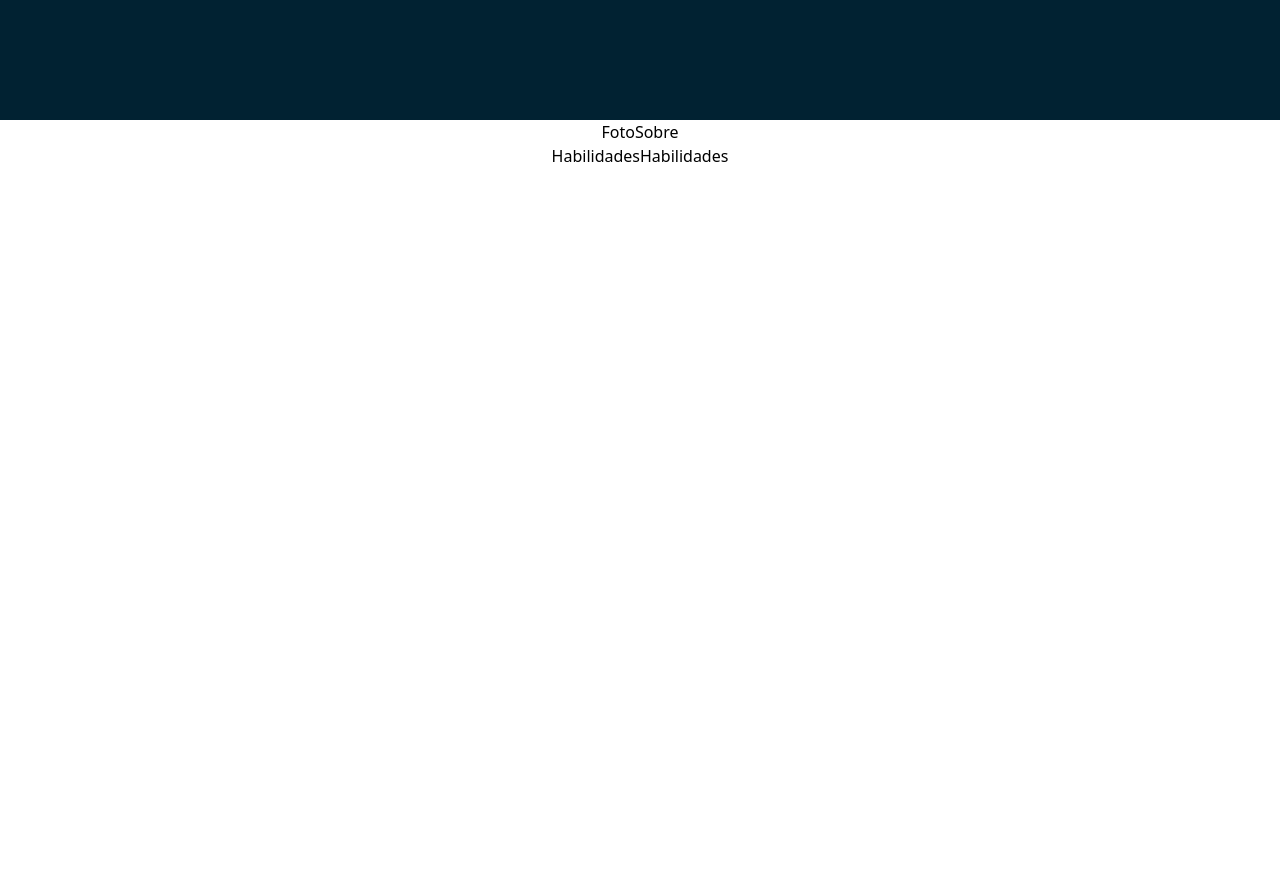
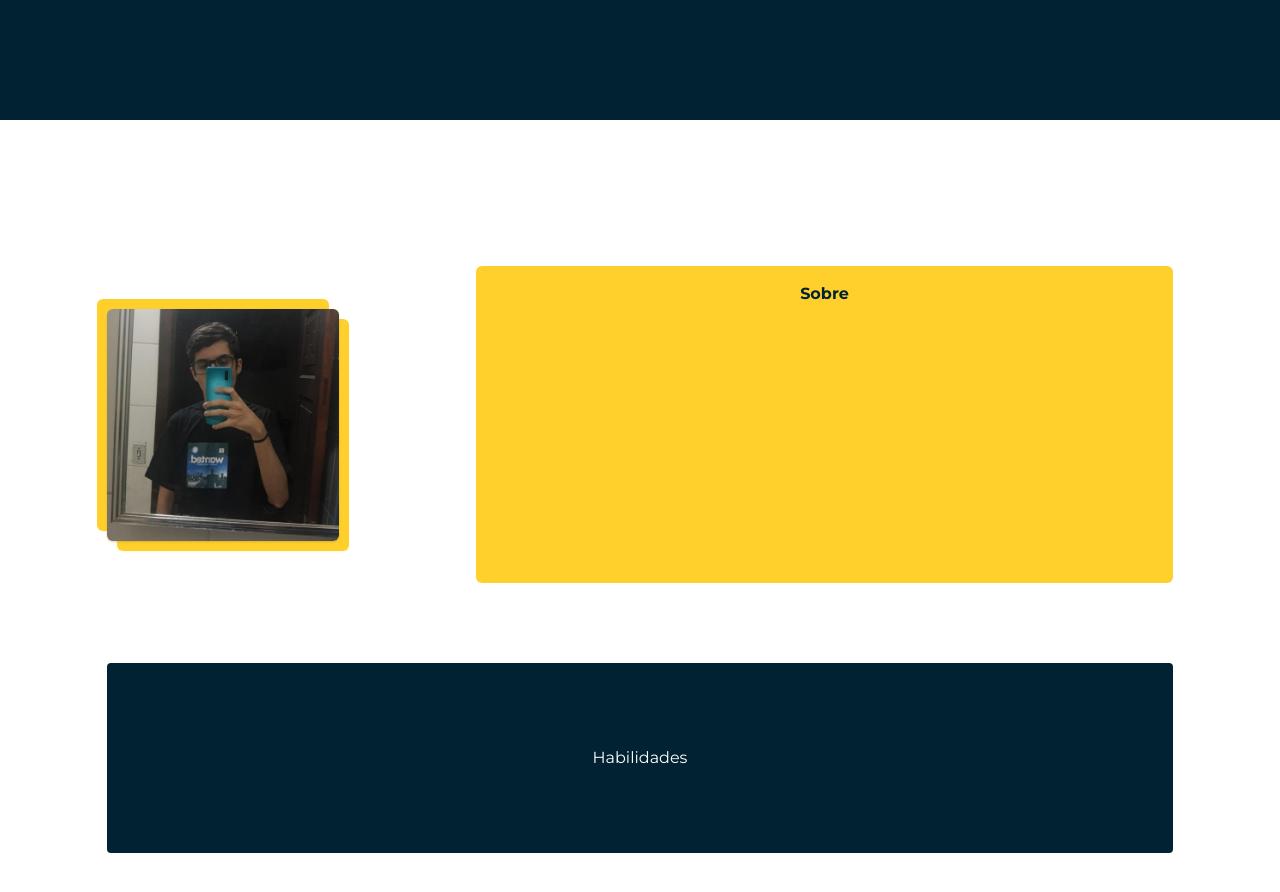
Before and after one commit to bruno-bento/website-portifolio, a Vue app: page / in a window 1280 px wide. Shown: the part 680-1572 px from the top of the page. Built offline with nearby package versions, Linux system fonts and the light colour scheme.

Commit message:
Sub hero update

```diff
--- a/src/App.vue
+++ b/src/App.vue
@@ -4,24 +4,19 @@
     <Hero></Hero>
   </div>
   <div class="h-screen bg-white">
-    <div class="flex justify-center">
-      <div>Foto</div>
-      <div>Sobre</div>
-    </div>
-    <div class="flex  justify-center">
-      <div>Habilidades</div>
-      <div>Habilidades</div>
-    </div>
+    <SubHero></SubHero>
   </div>
 </template>
 
 <script>
 import Nav from "./components/Nav/index.vue";
 import Hero from "./components/Hero/index.vue";
+import SubHero from "./components/SubHero/index.vue";
 export default {
   components: {
     Nav,
     Hero,
+    SubHero,
   },
 };
 </script>
--- a/src/components/Nav/index.vue
+++ b/src/components/Nav/index.vue
@@ -12,7 +12,7 @@
           <li>Projetos</li>
         </ul>
         <button
-          class="rounded-md bg-main-yellow text-main-blue font-bold px-6 py-2"
+          class="ml-4 rounded-md bg-main-yellow text-main-blue font-bold px-6 py-2"
         >
           Contato
         </button>
@@ -21,8 +21,6 @@
   </header>
 </template>
 
-<script >
-export default {
-
-}
+<script>
+export default {};
 </script>
--- /dev/null
+++ b/src/components/SubHero/index.vue
@@ -0,0 +1,32 @@
+<template>
+  <section class="flex justify-center items-center w-full h-full">
+    <div class="flex flex-col justify-around items-center h-5/6 w-5/6">
+      <div class="flex justify-between items-center w-full gap-5 h-5/6 ">
+        <div class="flex items-center w-2/6">
+          <img
+            class="rounded-md w-4/6 h-4/6 filter shadow"
+            src="../../assets/images/profilePicture.jpeg"
+            alt="profilePicture"
+          />
+        </div>
+        <div class="flex justify-center w-4/6 h-4/6 bg-main-yellow rounded-md">
+            <p class="font-bold text-main-blue mt-4">
+                Sobre
+            </p>
+        </div>
+      </div>
+      <div class="flex justify-center bg-main-blue w-full rounded items-center h-2/6">
+        <div class="flex justify-center">
+          <div class="text-white font-regular" >Habilidades</div>
+        </div>
+      </div>
+    </div>
+  </section>
+</template>
+
+<style lang="postcss" scoped>
+.shadow {
+  filter: drop-shadow(10px 10px 0px #ffd02b)
+    drop-shadow(-10px -10px 0px #ffd02b);
+}
+</style>
```
Also changed, not shown: src/assets/images/profilePicture.jpeg (renamed from src/assets/images/WhatsApp Image 2022-07-01 at 16.33.18.jpeg).
